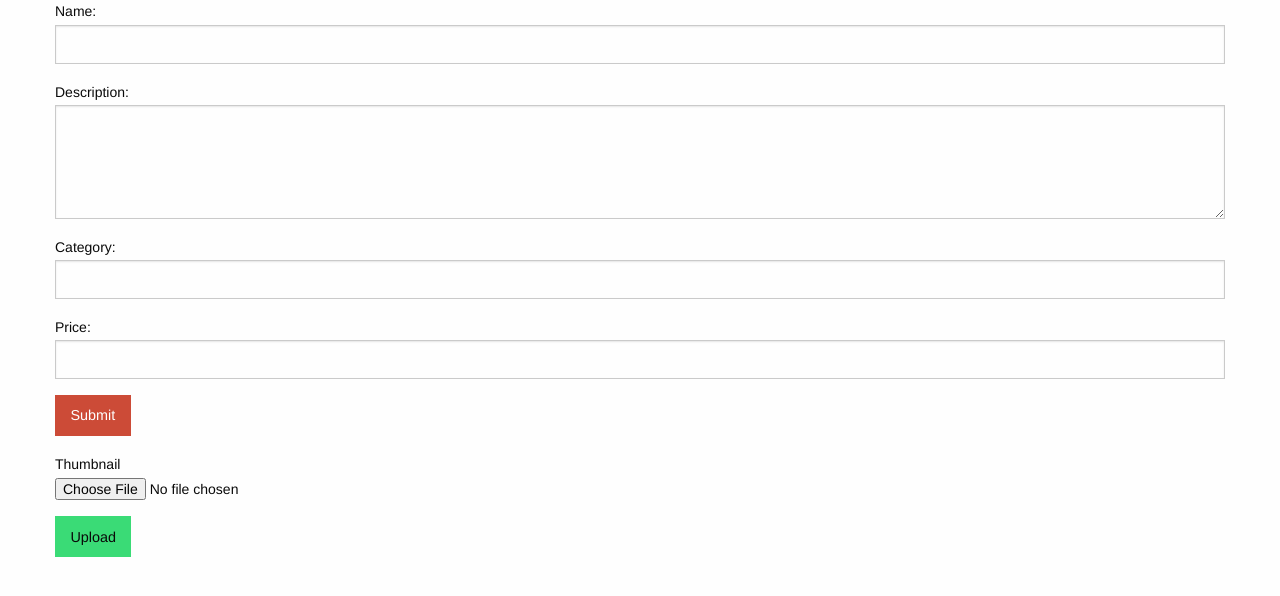
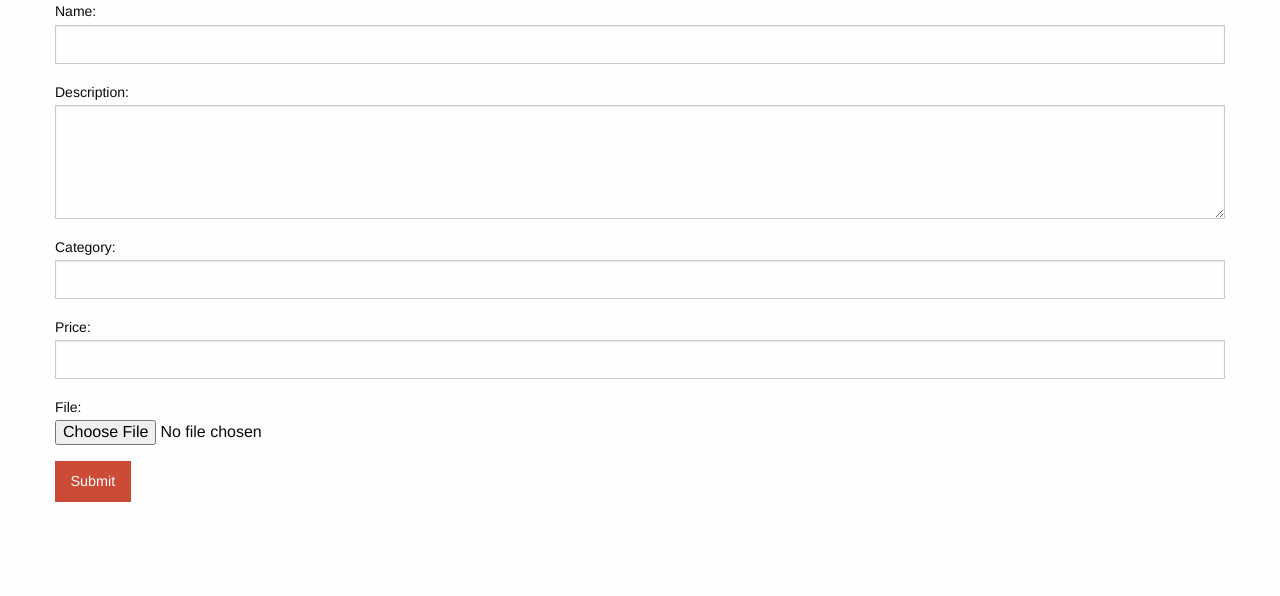
Before and after one commit to bpseitz/galaxy_shop, a Django app: page /products/new in a window 1280 px wide. Shown: the part 75-671 px from the top of the page. Run offline with Django 3.2, Linux system fonts and the light colour scheme.

Commit message:
added product img upload

```diff
--- a/galaxy_shop/settings.py
+++ b/galaxy_shop/settings.py
@@ -125,4 +125,3 @@ USE_TZ = True
 STATIC_URL = '/static/'
 
 MEDIA_ROOT = os.getenv('MEDIA_ROOT')
-MEDIA_URL = '/media/'
--- a/store/forms.py
+++ b/store/forms.py
@@ -7,8 +7,4 @@ class ProductForm(forms.Form):
                            label="Description")
     category = forms.CharField(max_length=45)
     price = forms.DecimalField(max_digits=9, decimal_places=2)
-
-
-class UploadFileForm(forms.Form):
-    title = forms.CharField(max_length=50)
-    file = forms.FileField()
+    file = forms.ImageField()
--- a/store/static/store/css/app.min.css
+++ b/store/static/store/css/app.min.css
@@ -1 +1 @@
-header{margin-bottom:20px}.categories p{font-weight:bolder;margin-bottom:5px}.categories ul{list-style-type:none}.product-nav ul{display:-webkit-box;display:-ms-flexbox;display:flex;-webkit-box-pack:end;-ms-flex-pack:end;justify-content:flex-end}.product-nav li{display:inline;margin-left:10px}.product-sort{display:-webkit-box;display:-ms-flexbox;display:flex;-webkit-box-pack:end;-ms-flex-pack:end;justify-content:flex-end}.product-sort select{width:-webkit-max-content;width:-moz-max-content;width:max-content;margin-left:10px}.product-grid .thumbnail{margin-bottom:5px}.product-grid a{white-space:nowrap}.product-grid p{margin:0}nav{margin-top:40px}.buy{float:center;display:-webkit-box;display:-ms-flexbox;display:flex;-webkit-box-orient:vertical;-webkit-box-direction:normal;-ms-flex-direction:column;flex-direction:column;width:-webkit-min-content;width:-moz-min-content;width:min-content}.buy select{width:-webkit-min-content;width:-moz-min-content;width:min-content}.total-group p{font-weight:bolder}.payment-info label{white-space:nowrap}input::-webkit-outer-spin-button,input::-webkit-inner-spin-button{-webkit-appearance:none;margin:0}input[type=number]{-moz-appearance:textfield}#bill_equals_ship{margin-left:10px}.card-info{margin-top:30px}
+header{margin-bottom:20px}.categories p{font-weight:bolder;margin-bottom:5px}.categories ul{list-style-type:none}.product-nav ul{display:-webkit-box;display:-ms-flexbox;display:flex;-webkit-box-pack:end;-ms-flex-pack:end;justify-content:flex-end}.product-nav li{display:inline;margin-left:10px}.product-sort{display:-webkit-box;display:-ms-flexbox;display:flex;-webkit-box-pack:end;-ms-flex-pack:end;justify-content:flex-end}.product-sort select{width:-webkit-max-content;width:-moz-max-content;width:max-content;margin-left:10px}.product-grid .thumbnail{margin-bottom:5px}.product-grid a{white-space:nowrap}.product-grid p{margin:0}nav{margin-top:40px}.buy{float:center;display:-webkit-box;display:-ms-flexbox;display:flex;-webkit-box-orient:vertical;-webkit-box-direction:normal;-ms-flex-direction:column;flex-direction:column;width:-webkit-min-content;width:-moz-min-content;width:min-content}.buy select{width:-webkit-min-content;width:-moz-min-content;width:min-content}.total-group p{font-weight:bolder}.payment-info label{white-space:nowrap}input::-webkit-outer-spin-button,input::-webkit-inner-spin-button{-webkit-appearance:none;margin:0}input[type=number]{-moz-appearance:textfield}#bill_equals_ship{margin-left:10px}.card-info{margin-top:30px}footer{margin-top:30px}
--- a/store/static/store/css/app.scss
+++ b/store/static/store/css/app.scss
@@ -97,3 +97,7 @@ input[type=number] {
 .card-info {
     margin-top: 30px;
 }
+
+footer {
+    margin-top: 30px;
+}
--- a/store/templates/store/new.html
+++ b/store/templates/store/new.html
@@ -27,13 +27,6 @@
         {{ form }}
         <button type="submit" class="button alert">Submit</button>
       </form>
-      <form action="products/upload" method="post">
-        {%csrf_token%}
-        <label for="thumbnail">Thumbnail
-          <input type="file" name="thumbnail" id="thumbnail">
-        </label>
-        <button type="submit" class="button success">Upload</button>
-      </form>
     </div>
   </body>
 </html>
--- a/store/urls.py
+++ b/store/urls.py
@@ -7,5 +7,4 @@ urlpatterns = [
     path('cart', views.show_cart, name="cart"),
     path('products/new', views.new),
     path('products/create', views.create),
-    path('products/<int:product_id>/upload', views.upload),
 ]
--- a/store/views.py
+++ b/store/views.py
@@ -8,7 +8,14 @@ def index(request):
 
 
 def show_product(request, product_id):
-    return render(request, 'store/product_page.html')
+    try:
+        product = Product.objects.get(id=product_id)
+    except KeyError:
+        return redirect('/')
+    context = {
+        'product': product,
+    }
+    return render(request, 'store/product_page.html', context)
 
 
 def show_cart(request):
@@ -16,29 +23,34 @@ def show_cart(request):
 
 
 def new(request):
-    context = {'form': ProductForm()}
+    context = {
+        'form': ProductForm(),
+    }
     return render(request, 'store/new.html', context)
 
 
 def create(request):
     if request.method == 'POST':
-        form = ProductForm(request.POST)
+        form = ProductForm(request.POST, request.FILES)
         if form.is_valid():
             print('success')
             product_category = Category.objects.get_or_create(name=form.cleaned_data['category'])[0]
             Product.objects.create(name=form.cleaned_data['name'],
                                    desc=form.cleaned_data['desc'],
                                    category=product_category,
-                                   price=form.cleaned_data['price'])
+                                   price=form.cleaned_data['price'],
+                                   thumbnail=request.FILES['file'])
             return redirect('/products/new')
-
     return redirect('/products/new')
 
 
-def upload(request, product_id):
-    pass
-    # if request.method == 'POST':
-    #     form = UploadFileForm(request.POST, request.FILES)
-    #     if form.is_valid():
-    #         handle_uploaded_file(request.FILES['file'])
-    #         return
+# def upload(request, product_id):
+#     if request.method == 'POST':
+#         form = UploadFileForm(request.POST, request.FILES)
+#         if form.is_valid():
+#             print('success')
+#             instance = Product.objects.get(id=1)
+#             instance.thumbnail = request.FILES['file']
+#             instance.save()
+#             return redirect('/products/new')
+#     return redirect('/products/new')
```
Also changed, not shown: store/templates/store/product_page.html (+4 -8 lines), 1 other file.
